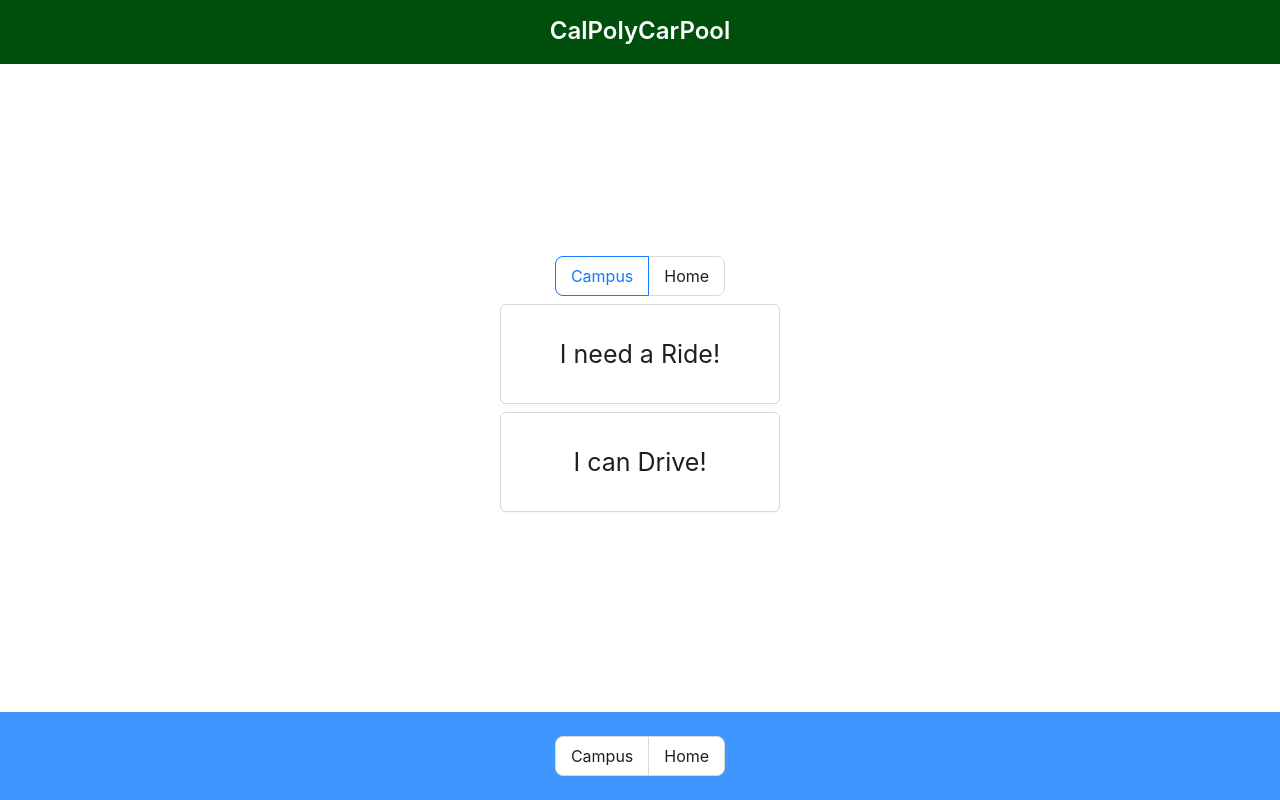
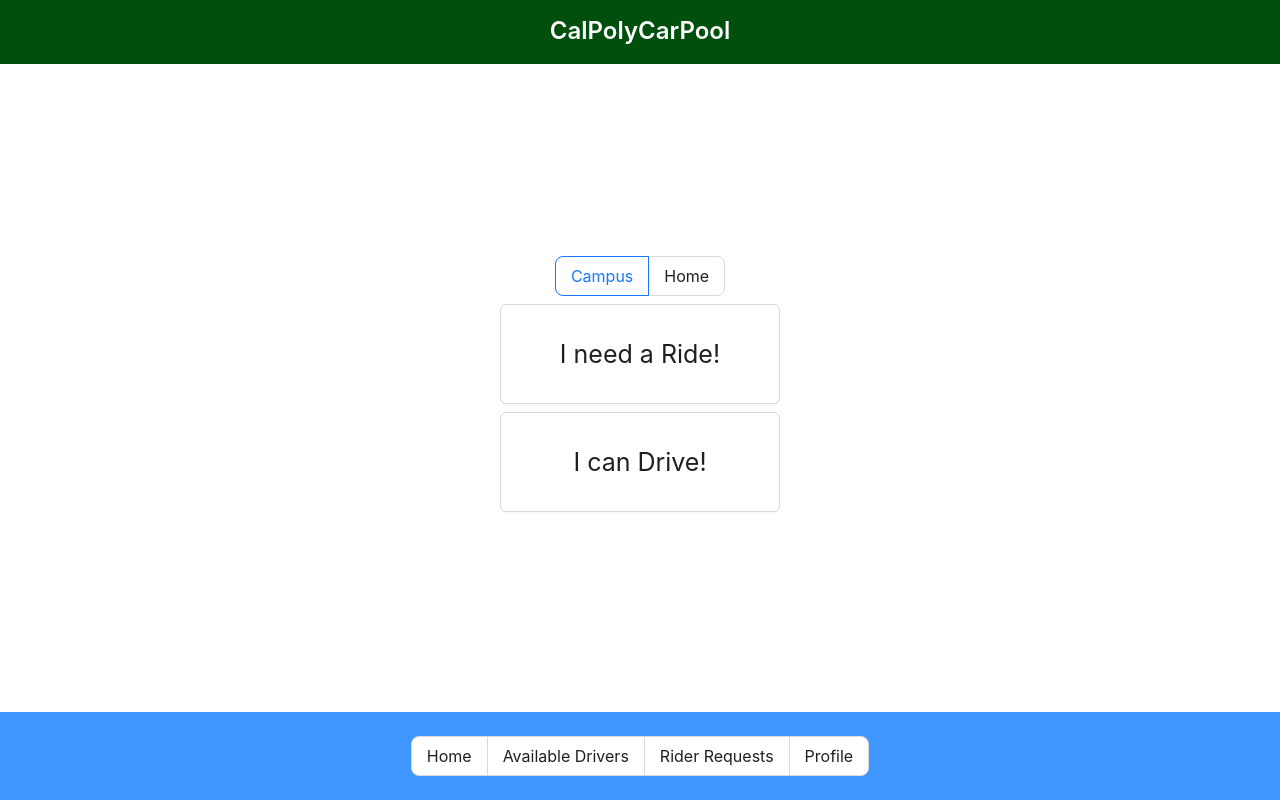
Before and after one commit to ChirayuRai/CalPolyCarPool, a React (Vite) app in the folder frontend/: page / in a window 1280 px wide. Built offline with nearby package versions, Linux system fonts and the light colour scheme.

Commit message:
Updated Footer Navigation

```diff
--- a/frontend/src/App.tsx
+++ b/frontend/src/App.tsx
@@ -5,6 +5,9 @@ import { Content, Footer, Header } from 'antd/es/layout/layout';
 import Home from './pages/Home';
 import AppHeader from './components/AppHeader';
 import { RadioButtonProps } from 'antd/es/radio/radioButton';
+import AvailableDriver from './pages/AvailableDriver';
+import RideRequest from './pages/RideRequest';
+import Profile from './pages/Profile';
 
 const headerStyle: React.CSSProperties = {
   textAlign: 'center',
@@ -50,15 +53,7 @@ const App: React.FC = () => {
   const [selectedView, setSelectedView] = useState(<Home />);
 
   const handleSelectedViewChange = (e: RadioChangeEvent) => {
-    let value = e.target.value;
-    if (value === "Home")
-      setSelectedView(<Home />);
-    else if (value === "Home")
-      setSelectedView(<Home />);
-    else if (value === "Home")
-      setSelectedView(<Home />);
-    else if (value === "Home")
-      setSelectedView(<Home />);
+    setSelectedView(e.target.value);
   }
 
   return (
@@ -72,9 +67,11 @@ const App: React.FC = () => {
           {
             isAuthenticated ?
               <Footer style={footerStyle}>
-              <Radio.Group defaultValue={selectedView.constructor.name} size="large" onChange={handleSelectedViewChange}>
-                <Radio.Button value="Campus">Campus</Radio.Button>
-                <Radio.Button value="Home">Home</Radio.Button>
+              <Radio.Group defaultValue={<Home />} size="large" onChange={handleSelectedViewChange}>
+                <Radio.Button value={<Home />}>Home</Radio.Button>
+                <Radio.Button value={<AvailableDriver />}>Available Drivers</Radio.Button>
+                <Radio.Button value={<RideRequest />}>Rider Requests</Radio.Button>
+                <Radio.Button value={<Profile />}>Profile</Radio.Button>
               </Radio.Group>
               </Footer>
             :
--- a/frontend/src/pages/AvailableDriver.tsx
+++ b/frontend/src/pages/AvailableDriver.tsx
@@ -1,6 +1,6 @@
 import React from 'react'
 
-export default function availableDriver() {
+export default function AvailableDriver() {
   return (
     <div>availableDriver</div>
   )
--- a/frontend/src/pages/Profile.tsx
+++ b/frontend/src/pages/Profile.tsx
@@ -1,6 +1,6 @@
 import React from 'react'
 
-export default function profile() {
+export default function Profile() {
   return (
     <div>profile</div>
   )
--- a/frontend/src/pages/RideRequest.tsx
+++ b/frontend/src/pages/RideRequest.tsx
@@ -1,6 +1,6 @@
 import React from 'react'
 
-export default function rideRequest() {
+export default function RideRequest() {
   return (
     <div>rideRequest</div>
   )
```
